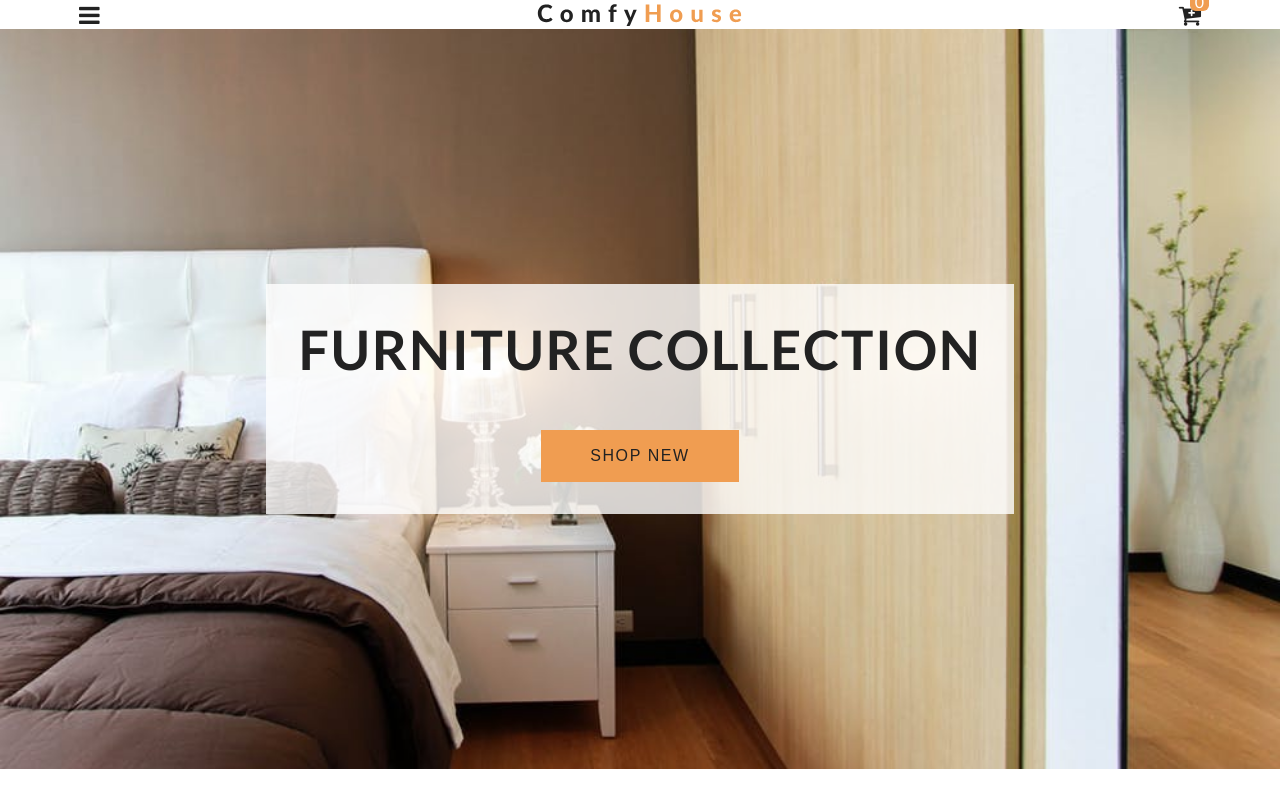
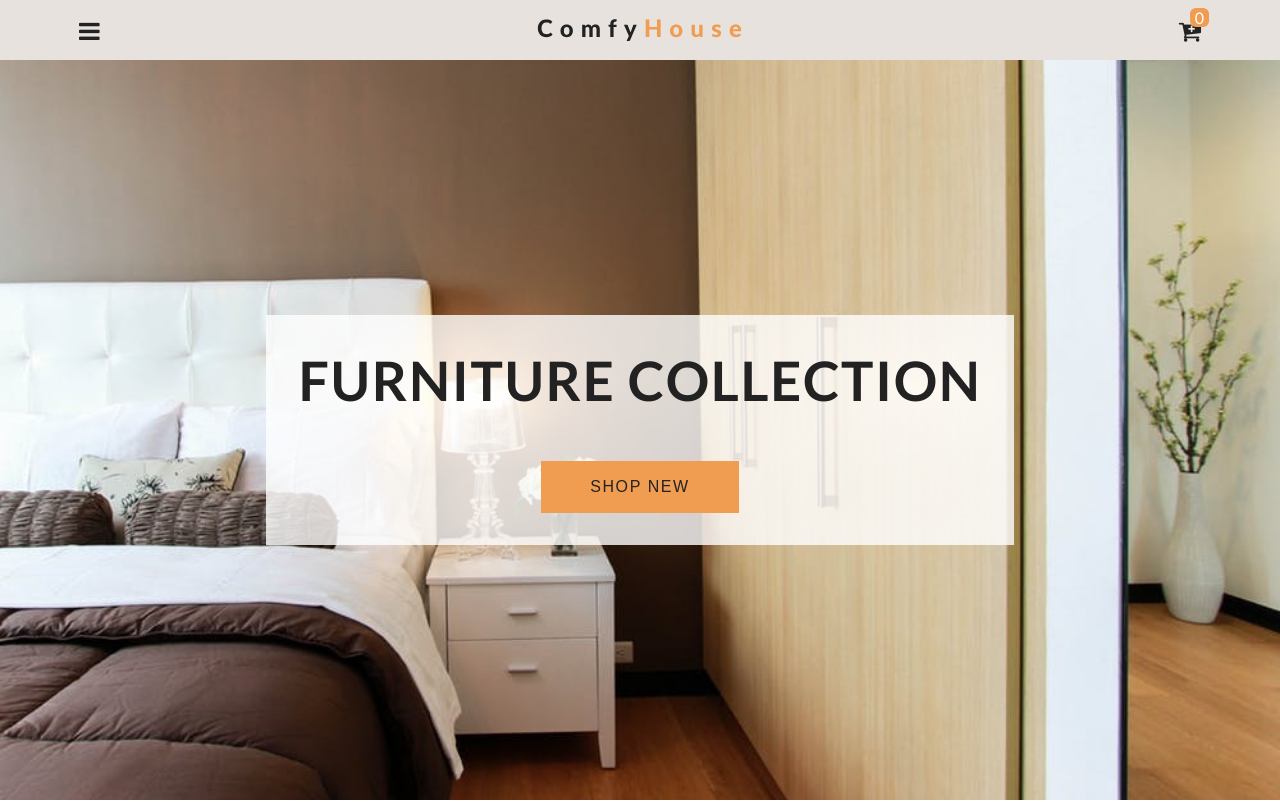
Before and after one commit to ShiyuCheng2018/Comfy-House, a website with bundled scripts: page index.html in a window 1280 px wide. Shown: the top 802 px of the page. Built offline with nearby package versions, Linux system fonts and the light colour scheme.

Commit message:
update navbar

```diff
--- a/app.js
+++ b/app.js
@@ -32,9 +32,6 @@ class Products {
             //     content_type: "comfyHouseProducts"
             // });
             // console.log(contentful);
-
-
-
             let result = await fetch("products.json");
             let data = await result.json();
             let products = data.items;
--- a/index.html
+++ b/index.html
@@ -12,7 +12,7 @@
 <body>
 
     <!-- navbar -->
-    <nav class="nav">
+    <nav class="navbar">
         <div class="navbar-center">
             <span class="nav-icon">
                 <i class="fa fa-bars"></i>
@@ -62,7 +62,6 @@
     </section>
 <!--    end of products-->
 
-
     <!-- app js-->
     <script src="app.js"></script>
 </body>
```
